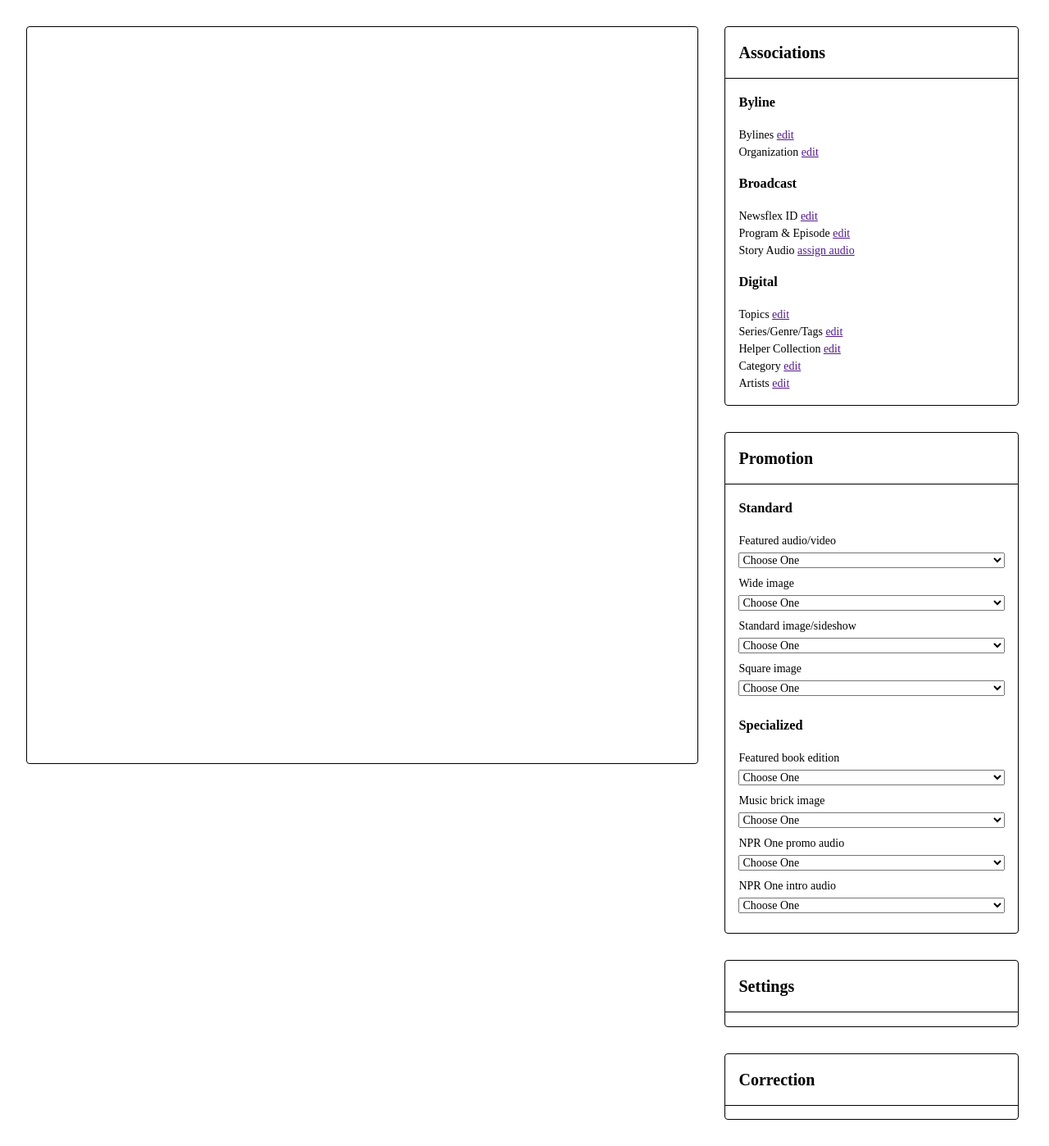
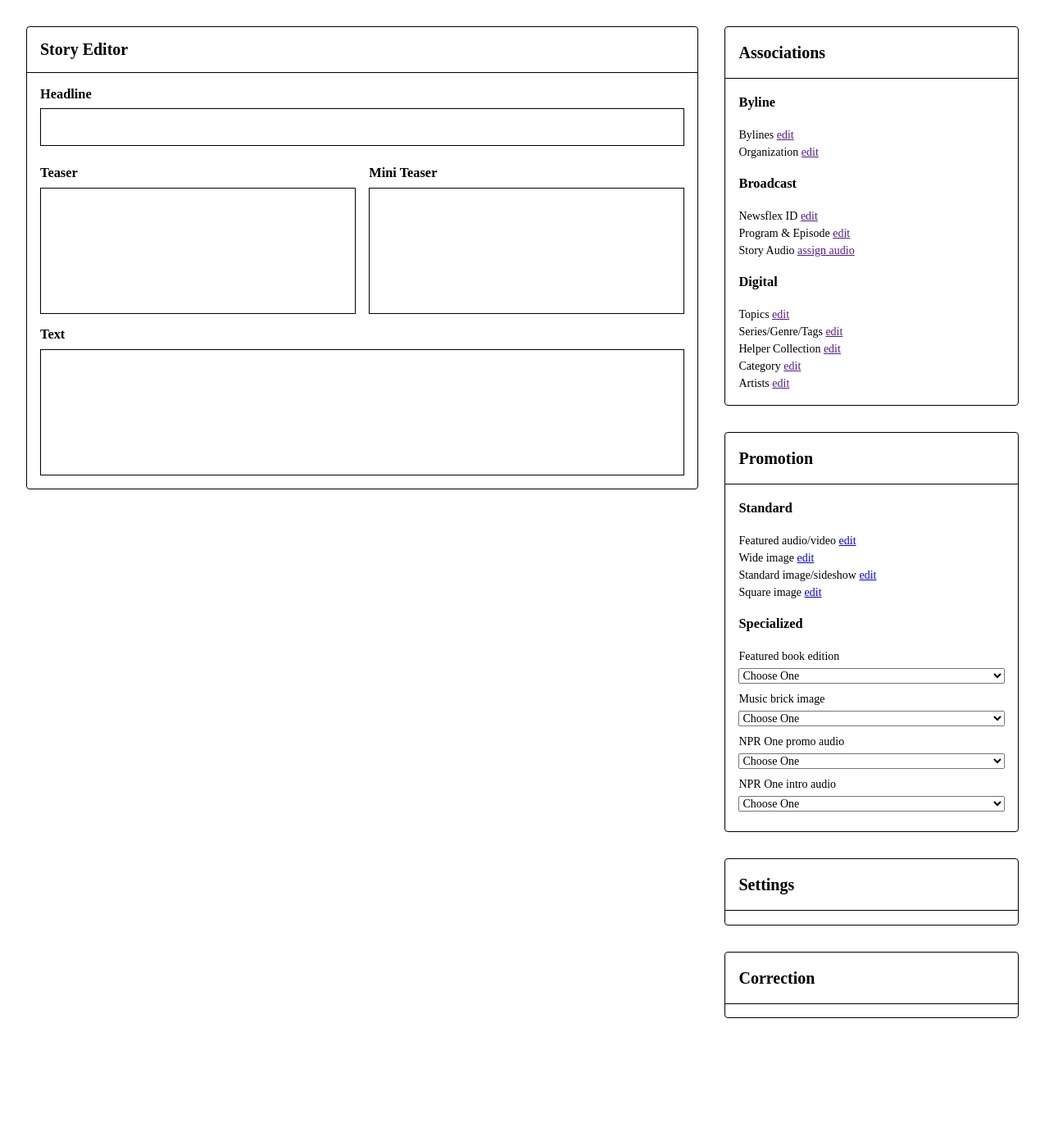
Before and after one commit to joshosbrn/seamus-associations, a Jekyll site: the page built from index.html, in a window 1280 px wide. Shown: the whole page at 82% size. Built offline with Jekyll 4.4.1, drawn with Linux system fonts in a browser that asks for light colours; nearby versions of some CDN libraries; after the commit the page ends 1274 px from its top, so only the background shows below that.

Commit message:
more story editor and overlay stuff

```diff
--- /dev/null
+++ b/_includes/photo-overlay.html
@@ -0,0 +1,8 @@
+<div class="fixed bg-black-50 w-100 h-100">
+  <div class="bg-white w-50 center-ab pa4">
+    <h2 class="mt0 pt0 fl">Wide Image</h2>
+    <a class="cursor-pointer" href="#" onclick="toggle_visibility('photo-overlay');"><img class="fr w1" src="/images/close.svg"></a>
+    {% include photo-chooser.html %}
+    <p class="mb0 pb0">or <a href="">add a new asset</a></p>
+  </div>
+</div>
--- /dev/null
+++ b/_includes/story-editor.html
@@ -0,0 +1,25 @@
+<div class="w-66 fl f6">
+  <div class="ma4 mr0 ba br2">
+    <h2 class="mt0 bb pa3 f4">Story Editor</h2>
+    <div class="pa3 mt0 pt0">
+      <div>
+        <h3 class="mv2">Headline</h3>
+        <input class="w-100 outline-0 b--black pa2 f3 ba mb3" type="text" value="">
+      </div>
+      <div>
+        <div class="w-50 fl pr2">
+          <h3 class="mv2">Teaser</h3>
+          <input class="w-100 outline-0 b--black pt2 pl2 pb6 f6 ba mb3" type="text" value="">
+        </div>
+        <div class="w-50 fl pl2">
+          <h3 class="mv2">Mini Teaser</h3>
+          <input class="w-100 outline-0 b--black pt2 pl2 pb6 f6 ba mb3" type="text" value="">
+        </div>
+      </div>
+      <div>
+        <h3 class="mv2">Text</h3>
+        <input class="w-100 outline-0 b--black f6 ba pt2 pl2 pb6" type="text" value="">
+      </div>
+    </div>
+  </div>
+</div>
--- a/css/main.scss
+++ b/css/main.scss
@@ -13,3 +13,7 @@
 .f7 {
   font-size: .6rem;
 }
+
+.center-ab {
+  margin: 25% auto;
+}
--- a/index.html
+++ b/index.html
@@ -1,12 +1,12 @@
 ---
 layout: default
 ---
+
+<div id="photo-overlay" class="dn">{% include photo-overlay.html %}</div>
+
 <div class="f6">
 <!-- Editor – More may end up here -->
-<div class="w-66 fl f6">
-  <div class="ma4 mr0 ba br2 vh-100">
-  </div>
-</div>
+{% include story-editor.html %}
 
 <!-- Sidebar -->
 <div class="w-33 fl">
@@ -46,26 +46,22 @@ layout: default
     <div class="ma3">
       <h3>Standard</h3>
       <ul class="list pl0">
-        <li class="fl">Featured audio/video</li>
-        {% include select.html %}
-        <li class="fl">Wide image</li>
-        {% include select.html %}
-        <li class="fl">Standard image/sideshow</li>
-        {% include select.html %}
-        <li class="fl">Square image</li>
-        {% include select.html %}
+        <li class="">Featured audio/video <a class="cursor-pointer" href="#" onclick="toggle_visibility('photo-overlay');">edit</a></li>
+        <li>Wide image <a class="cursor-pointer" href="#" onclick="toggle_visibility('photo-overlay');">edit</a></li>
+        <li>Standard image/sideshow <a class="cursor-pointer" href="#" onclick="toggle_visibility('photo-overlay');">edit</a></li>
+        <li>Square image <a class="cursor-pointer" href="#" onclick="toggle_visibility('photo-overlay');">edit</a></li>
       </ul>
 
       <h3>Specialized</h3>
       <ul class="list pl0">
         <li class="fl">Featured book edition</li>
-        {% include select.html %}
+        {% include photo-chooser.html %}
         <li class="fl">Music brick image</li>
-        {% include select.html %}
+        {% include photo-chooser.html %}
         <li class="fl">NPR One promo audio</li>
-        {% include select.html %}
+        {% include photo-chooser.html %}
         <li class="fl">NPR One intro audio</li>
-        {% include select.html %}
+        {% include photo-chooser.html %}
       </ul>
 
     </div>
--- a/scripts/app.js
+++ b/scripts/app.js
@@ -1,74 +1,7 @@
-$(function()
-{
-	$('#demo-htmlselect-basic').ddslick(
-	{
-		onSelected: function(data)
-		{
-			displaySelectedData("Callback Function on Dropdown Selection" , data);
-		}
-	});
-
-	$('#make-it-custom').on('click', function()
-	{
-		$('#demo-htmlselect').ddslick(
-		{
-			//callback function: do anything with selectedData
-			onSelected: function(data)
-			{
-				/*
-					we are calling custom created function.
-					that function will display selected option detail.
-				*/
-				displaySelectedData("Callback Function on Dropdown Selection" , data);
-			}
-		});
-	});
-
-	//Restore Original
-	$('#restore').on('click', function()
-	{
-		$('#demo-htmlselect').ddslick('destroy');
-		$('#dd-display-data').empty();
-	});
-
-	/*
-		callback function when selection made
-		demoIndex :
-			heading for result
-		ddData :
-			drop down selected object
-	*/
-	function displaySelectedData(demoIndex, ddData)
-	{
-		/*
-			add heading to div
-		*/
-		$('#dd-display-data').html("<h3>Data from Demo " + demoIndex + "</h3>");
-		/*
-			append selected drop down index to result.
-			also added code so you can check
-			in browser console for selected object
-		*/
-		$('#dd-display-data').append('<strong>selectedIndex:</strong> ' + ddData.selectedIndex + '<br/><strong>selectedItem:</strong> Check your browser console for selected "li" html element');
-
-		/*
-			check if selection made.
-		*/
-		if (ddData.selectedData)
-		{
-			/*
-				appeding more data to result div.
-			*/
-			$('#dd-display-data').append
-			(
-				'<br/><strong>Value:</strong>  ' + ddData.selectedData.value +
-				'<br/><strong>Description:</strong>  ' + ddData.selectedData.description +
-				'<br/><strong>ImageSrc:</strong>  ' + ddData.selectedData.imageSrc
-			);
-		}
-		/*
-			browser console code
-		*/
-		//console.log(ddData);
-	}
-});
+function toggle_visibility(id) {
+  var e = document.getElementById(id);
+  if(e.style.display == 'block')
+    e.style.display = 'none';
+    else
+    e.style.display = 'block';
+  }
```
Also changed, not shown: _includes/photo-chooser.html (renamed from _includes/select.html), images/close.svg (added).
